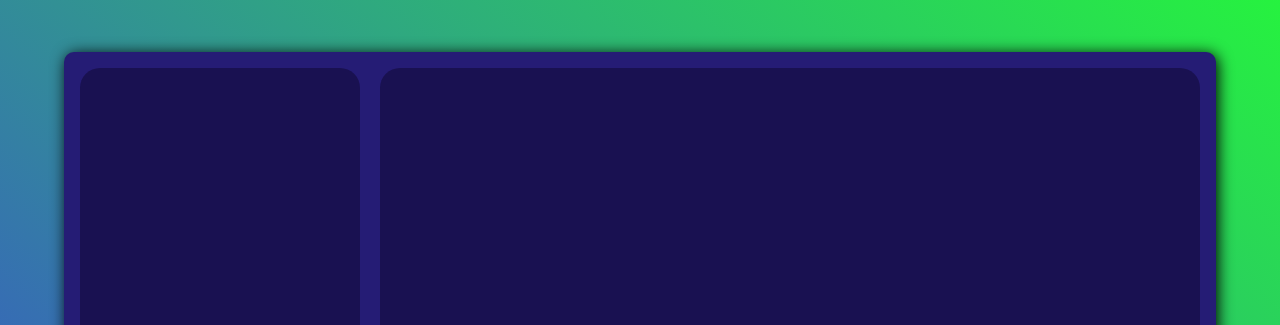
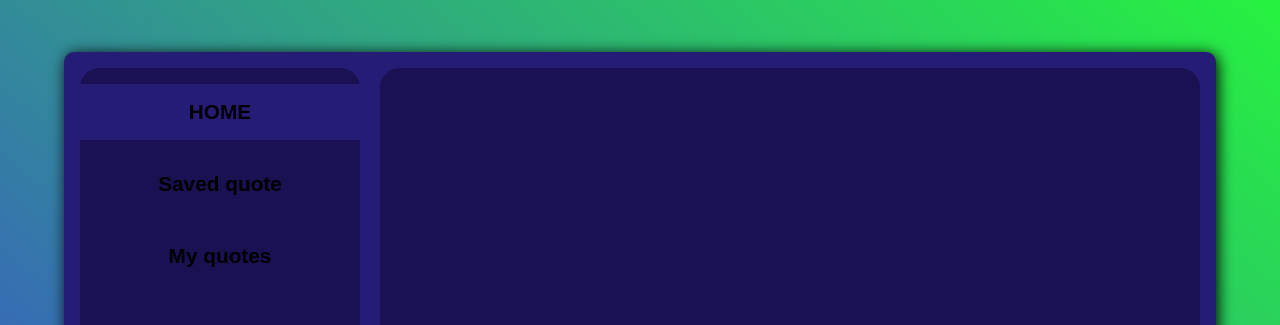
Before and after one commit to Jhay-Great/data-fetch, a plain HTML site: page Fetching quote/index.html in a window 1280 px wide. Shown: the top 325 px of the page. Drawn offline with Linux system fonts and the light colour scheme.

Commit message:
basic navigation features

```diff
--- a/Fetching quote/index.html
+++ b/Fetching quote/index.html
@@ -10,7 +10,13 @@
   <body>
     <main class="main-container">
         <!-- navigation -->
-      <nav class="navigation"></nav>
+      <nav class="navigation">
+        <ul class="main-navs">
+          <li class="active" >Home</li>
+          <li>Saved quote</li>
+          <li>My quotes</li>
+        </ul>
+      </nav>
 
       <!-- display section -->
       <div class="display-section">
--- a/Fetching quote/style.css
+++ b/Fetching quote/style.css
@@ -17,6 +17,8 @@ body {
   display: flex;
   justify-content: center;
   align-items: center;
+
+  font-family: sans-serif;
 
   background: linear-gradient(to bottom left, var(--main), var(--secondary));
 }
@@ -38,33 +40,46 @@ main {
 .display-section {
   border-radius: 20px;
 }
-.btns {
-  display: flex;
-  /* flex-direction: column; */
-  justify-content: space-evenly;
-  gap: 20px;
 
-  height: 50px;
+/* Navigation style section */
+.navigation {
+  flex: 1 0 140px;
+  padding: 1rem 0;
+  background-color: var(--dark-secondary-alt);
 }
-.btns button {
-  padding: 0.5rem 1rem;
+.main-navs {
+  list-style: none;
+  width: inherit;
+  height: 100%;
+  /* background-color: red; */
+}
+.main-navs > * {
+  margin: 0 0 1rem;
+  padding: 1rem 0;
+  text-align: center;
+  font-weight: 600;
+  font-size: 1.3rem;
   border-radius: 20px;
-  border: none;
-  outline: none;
-  background-color: green;
-  text-transform: uppercase;
-  font-size: 0.7rem;
-  word-spacing: 2px;
-  font-weight: 600;
-  box-shadow: 1px 1px 4px;
 
   cursor: pointer;
-}
-.navigation {
-  flex: 1 0 140px;
-  padding: 1rem;
   background-color: var(--dark-secondary-alt);
 }
+.main-navs > *:hover {
+  background-color: var(--dark-secondary);
+  border-radius: 0;
+}
+.active {
+  text-transform: uppercase;
+  border-radius: 0;
+
+  background-color: var(--dark-secondary);
+}
+/* .main-navs li:first-child:hover {
+  padding: 0;
+} */
+
+
+/* Display style section */
 .display-section {
   flex: 3 1 400px;
   background-color: var(--dark-secondary-alt);
@@ -87,10 +102,6 @@ main {
 
   display: grid;
   grid-template-columns: repeat(3, 1fr);
-
-  /* background-color: green; */
-  /* background-color: var(--main); */
-  /* background-color: var(--main); */
 }
 .message {
   font-size: min(2rem, max(16px, 4vw));
@@ -141,6 +152,28 @@ main {
   background-color: transparent;
   animation: loading-spinner 500ms linear infinite;
 }
+.btns {
+  display: flex;
+  /* flex-direction: column; */
+  justify-content: space-evenly;
+  gap: 20px;
+
+  height: 50px;
+}
+.btns button {
+  padding: 0.5rem 1rem;
+  border-radius: 20px;
+  border: none;
+  outline: none;
+  background-color: green;
+  text-transform: uppercase;
+  font-size: 0.7rem;
+  word-spacing: 2px;
+  font-weight: 600;
+  box-shadow: 1px 1px 4px;
+
+  cursor: pointer;
+}
 
 .hidden {
   display: none;
```
